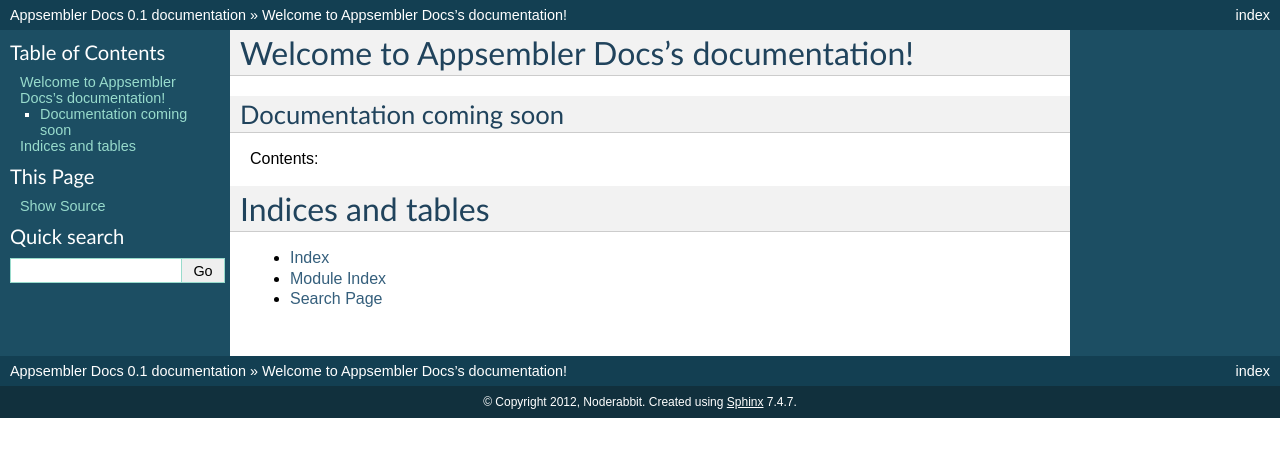
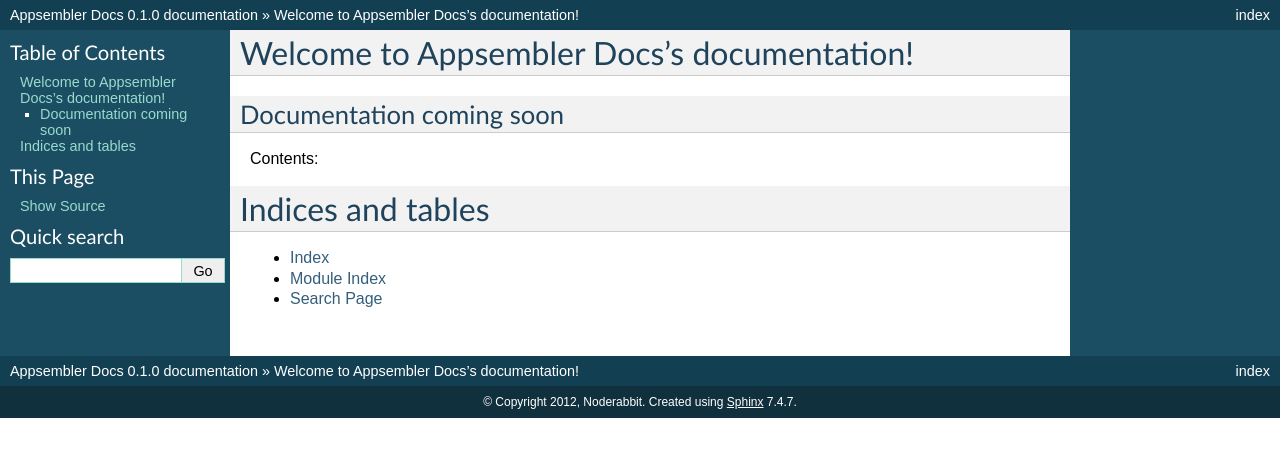
Before and after one commit to noderabbit-team/appsembler_docs, a Sphinx documentation site: the page built from appsembler_docs/docs/index.rst, in a window 1280 px wide. Shown: the top 457 px of the page. Built offline with Sphinx 7.4.7, drawn with Linux system fonts in a browser that asks for light colours; part of the change alters nothing that is shown.

```diff
--- a/appsembler_docs/docs/conf.py
+++ b/appsembler_docs/docs/conf.py
@@ -47,8 +47,7 @@ copyright = u'2012, Noderabbit'
 # |version| and |release|, also used in various other places throughout the
 # built documents.
 #
-import pkg_resources
-release = pkg_resources.get_distribution('appsembler').version
+release = '0.1.0'
 version = '.'.join(release.split('.')[:-1])
 
 # The language for content autogenerated by Sphinx. Refer to documentation
```
